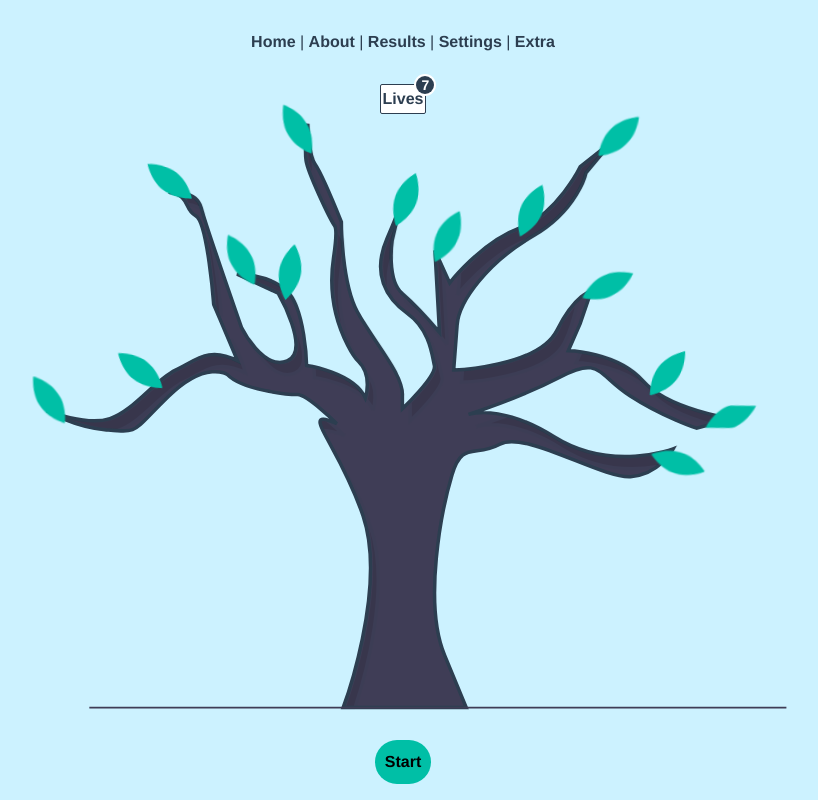
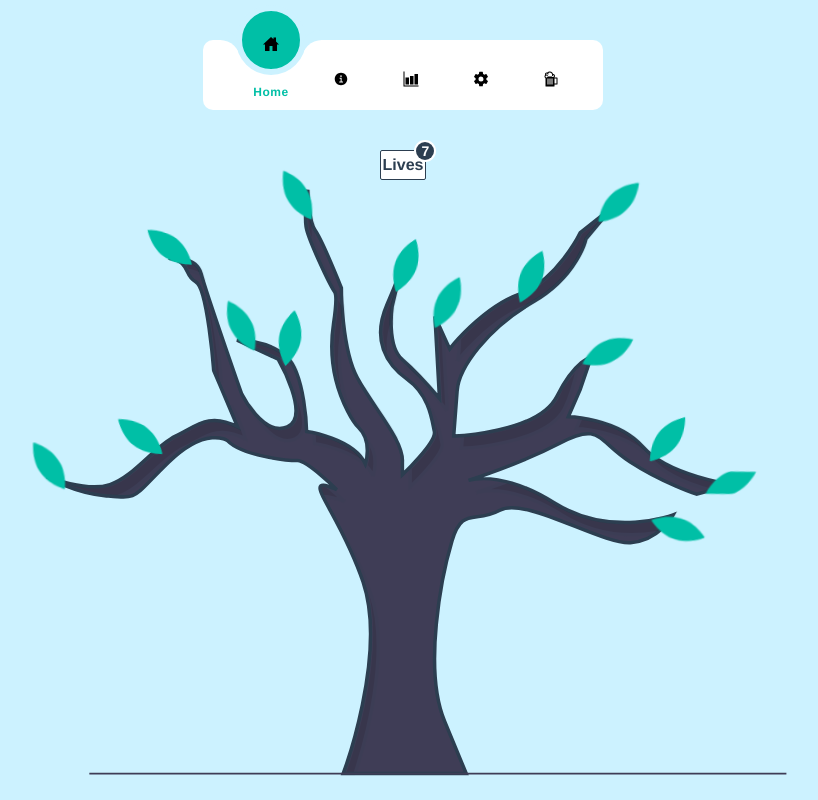
Before and after one commit to MasindeOdera/the-hanging-tree, a Vue app: page / in a window 1280 px wide. Shown: the top 800 px of the page, without its empty margins (237-1055 px from the left). Built offline with nearby package versions, Linux system fonts and the light colour scheme.

Commit message:
Updated Navigation

```diff
--- a/package.json
+++ b/package.json
@@ -29,6 +29,7 @@
     "@vue/eslint-config-prettier": "^6.0.0",
     "@vue/test-utils": "^1.3.0",
     "babel-eslint": "^10.1.0",
+    "cypress": "^9.2.0",
     "eslint": "^6.8.0",
     "eslint-plugin-prettier": "^3.3.1",
     "eslint-plugin-vue": "^6.2.2",
--- a/public/index.html
+++ b/public/index.html
@@ -16,5 +16,7 @@
     </noscript>
     <div id="app"></div>
     <!-- built files will be auto injected -->
+    <script type="module" src="https://unpkg.com/ionicons@5.5.2/dist/ionicons/ionicons.esm.js"></script>
+    <script nomodule src="https://unpkg.com/ionicons@5.5.2/dist/ionicons/ionicons.js"></script>
   </body>
 </html>
--- a/src/App.vue
+++ b/src/App.vue
@@ -1,17 +1,60 @@
 <template>
   <div id="app">
-    <div id="nav">
-      <router-link to="/the-hanging-tree/">Home</router-link> |
-      <router-link to="/the-hanging-tree/about">About</router-link> |
-      <router-link to="/the-hanging-tree/results">Results</router-link> |
-      <router-link to="/the-hanging-tree/settings">Settings</router-link> |
-      <router-link to="/the-hanging-tree/extra" data-test-id="extra"
-        >Extra</router-link
-      >
+    <div class="navigation">
+      <ul>
+        <li class="list" :class="{ active: this.$route.name === 'Home' }">
+          <router-link to="/the-hanging-tree/">
+            <span class="icon"> <ion-icon name="home-sharp"> </ion-icon></span>
+            <span class="text">Home</span></router-link
+          >
+        </li>
+        <li class="list" :class="{ active: this.$route.name === 'About' }">
+          <router-link to="/the-hanging-tree/about">
+            <span class="icon">
+              <ion-icon name="information-circle-sharp"></ion-icon
+            ></span>
+            <span class="text">About</span></router-link
+          >
+        </li>
+        <li class="list" :class="{ active: this.$route.name === 'Results' }">
+          <router-link to="/the-hanging-tree/results">
+            <span class="icon">
+              <ion-icon name="bar-chart-sharp"></ion-icon>
+            </span>
+            <span class="text">Results</span></router-link
+          >
+        </li>
+        <li class="list" :class="{ active: this.$route.name === 'Settings' }">
+          <router-link to="/the-hanging-tree/settings">
+            <span class="icon">
+              <ion-icon name="settings-sharp"></ion-icon>
+            </span>
+            <span class="text">Settings</span></router-link
+          >
+        </li>
+        <li class="list" :class="{ active: this.$route.name === 'Extra' }">
+          <router-link to="/the-hanging-tree/extra" data-test-id="extra">
+            <span class="icon">
+              <ion-icon name="beer-sharp"></ion-icon>
+            </span>
+            <span class="text">Extra</span></router-link
+          >
+        </li>
+        <div class="indicator"></div>
+      </ul>
     </div>
     <router-view />
   </div>
 </template>
+
+<script>
+const list = document.querySelectorAll(".list");
+function activeLink() {
+  list.forEach((item) => item.classList.remove("active"));
+  this.classList.add("active");
+}
+list.forEach((item) => item.addEventListener("click", activeLink));
+</script>
 
 <style lang="scss">
 body {
@@ -26,16 +69,147 @@ body {
   color: #2c3e50;
 }
 
-#nav {
-  padding: 30px;
+.navigation {
+  width: 400px;
+  height: 70px;
+  background: #fff;
+  position: relative;
+  display: flex;
+  justify-content: center;
+  align-items: center;
+  border-radius: 10px;
+  margin: 40px auto;
 
-  a {
-    font-weight: bold;
-    color: #2c3e50;
-    text-decoration: none;
+  ul {
+    display: flex;
+    width: 350px;
 
-    &.router-link-exact-active {
-      color: #42b983;
+    li {
+      position: relative;
+      list-style: none;
+      width: 70px;
+      height: 70px;
+      z-index: 1;
+
+      a {
+        position: relative;
+        display: flex;
+        justify-content: center;
+        align-items: center;
+        flex-direction: column;
+        width: 100%;
+        text-align: center;
+        font-weight: 500;
+        outline: none !important;
+
+        &.router-link-exact-active {
+          color: #42b983;
+        }
+
+        .icon {
+          position: relative;
+          display: block;
+          height: initial;
+          line-height: 60px;
+          text-indent: unset;
+          line-height: 75px;
+          font-size: 1em;
+          text-align: center;
+          transition: 0.5s;
+          color: #000;
+        }
+
+        .text {
+          position: absolute;
+          color: #00bfa6;
+          font-weight: bold;
+          font-size: 0.75em;
+          letter-spacing: 0.05em;
+          transition: 0.5s;
+          opacity: 0;
+          transform: translateY(20px);
+        }
+      }
+
+      a:hover,
+      a:active,
+      a:focus {
+        color: transparent !important;
+        outline: none !important;
+      }
+    }
+
+    li.active {
+      a .icon {
+        transform: translateY(-35px);
+      }
+
+      a .text {
+        opacity: 1;
+        transform: translateY(10px);
+      }
+
+      a:hover,
+      a:active,
+      a:focus {
+        color: transparent !important;
+        outline: none !important;
+      }
+    }
+
+    li:nth-child(1).active ~ .indicator {
+      transform: translateX(calc(70px * 0));
+    }
+
+    li:nth-child(2).active ~ .indicator {
+      transform: translateX(calc(70px * 1));
+    }
+
+    li:nth-child(3).active ~ .indicator {
+      transform: translateX(calc(70px * 2));
+    }
+
+    li:nth-child(4).active ~ .indicator {
+      transform: translateX(calc(70px * 3));
+    }
+
+    li:nth-child(5).active ~ .indicator {
+      transform: translateX(calc(70px * 4));
+    }
+
+    .indicator {
+      position: absolute;
+      top: -50%;
+      width: 70px;
+      height: 70px;
+      background: #00bfa6;
+      border-radius: 50%;
+      border: 6px solid #ccf2ff;
+      transition: 0.5s;
+    }
+
+    .indicator:before {
+      content: "";
+      position: absolute;
+      top: 50%;
+      left: -22px;
+      width: 20px;
+      height: 20px;
+      background: transparent;
+      border-top-right-radius: 20px;
+      box-shadow: 1px -10px 0 0 #ccf2ff;
+    }
+
+    .indicator:after {
+      content: "";
+      position: absolute;
+      top: 50%;
+      right: -22px;
+      width: 20px;
+      height: 20px;
+      background: transparent;
+      border-top-left-radius: 20px;
+      box-shadow: -1px -10px 0 0 #ccf2ff;
     }
   }
 }
```
Also changed, not shown: 2 other files (tests, documents, lock files or other folders).
